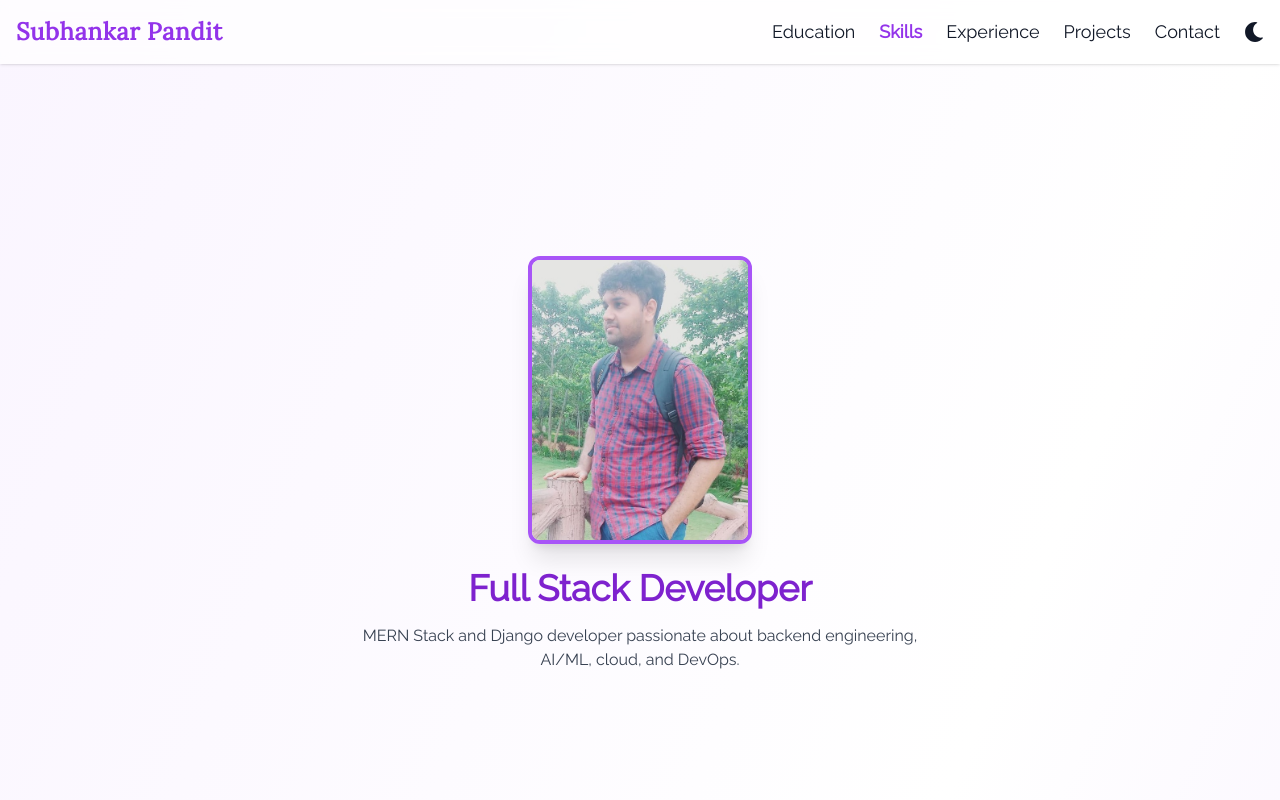
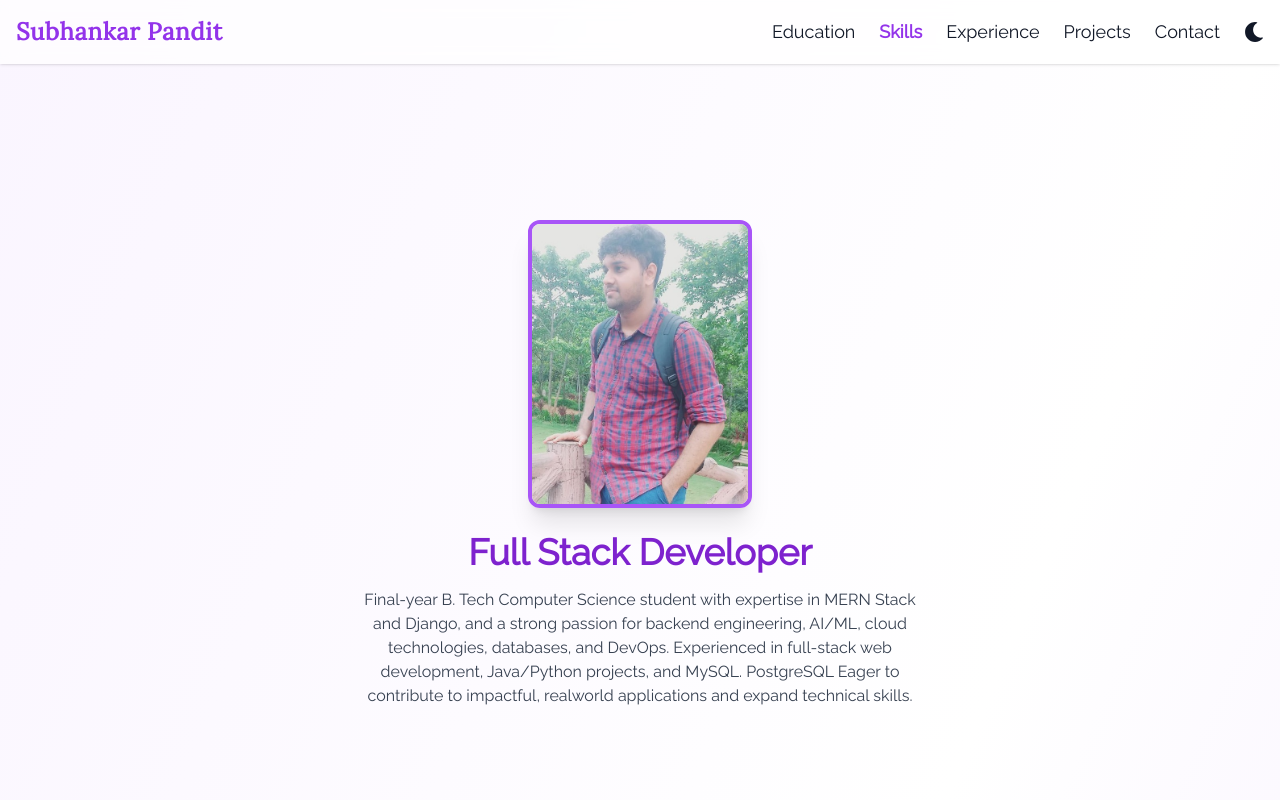
Before and after one commit to SubhankarA8415/Portfolio, a React (Vite) app in the folder portfolio/: page / in a window 1280 px wide. Shown: the top 800 px of the page. Built offline with nearby package versions, Linux system fonts and the light colour scheme.

Commit message:
Update App.jsx

```diff
--- a/portfolio/src/App.jsx
+++ b/portfolio/src/App.jsx
@@ -176,7 +176,9 @@ export default function App() {
           whileHover={{ scale: 1.05 }} transition={{ duration: 0.5 }} />
         <motion.h2 className="text-4xl font-bold mb-4 text-purple-700 dark:text-purple-300">Full Stack Developer</motion.h2>
         <p className="max-w-xl text-gray-700 dark:text-gray-300">
-          MERN Stack and Django developer passionate about backend engineering, AI/ML, cloud, and DevOps.
+         Final-year B. Tech Computer Science student with expertise in MERN Stack and Django, and a strong passion
+        for backend engineering, AI/ML, cloud technologies, databases, and DevOps. Experienced in full-stack
+        web development, Java/Python projects, and MySQL. PostgreSQL Eager to contribute to impactful, realworld applications and expand technical skills.
         </p>
       </motion.section>
 
```
